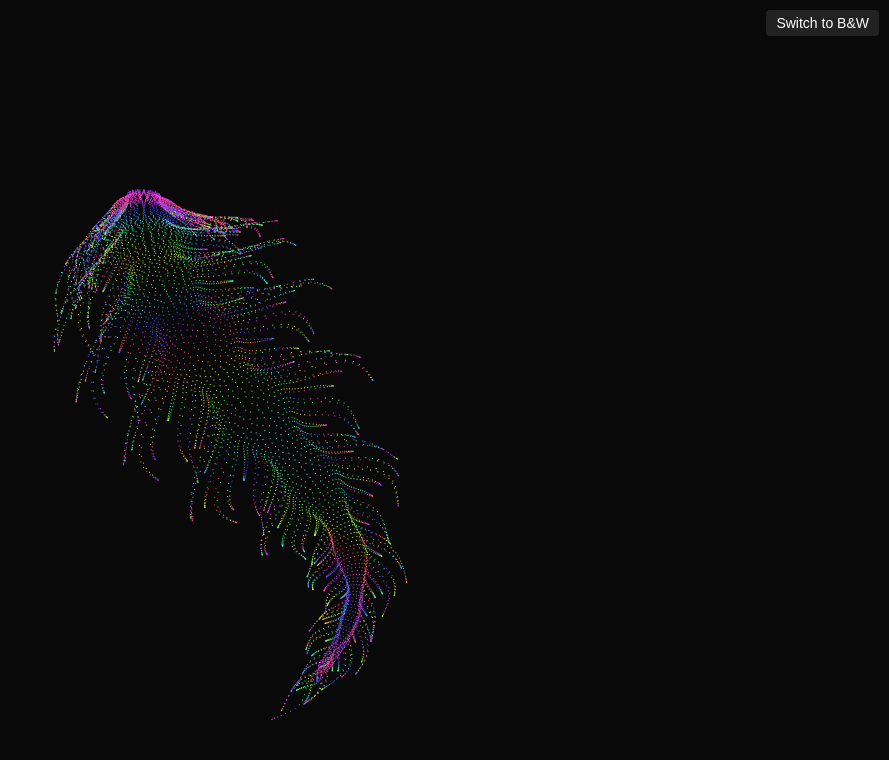
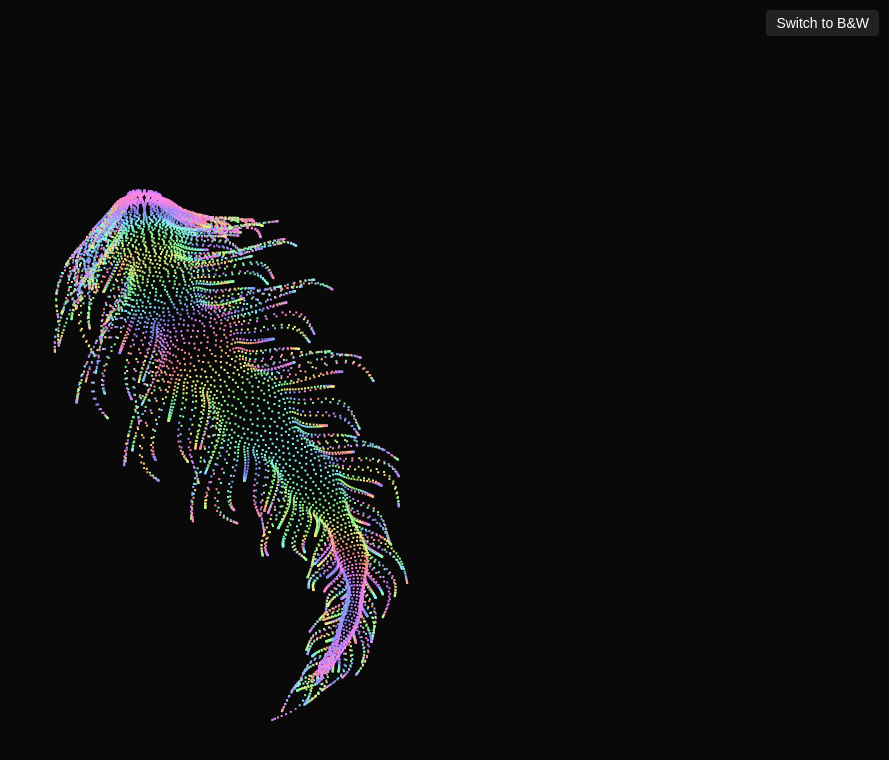
Before and after one commit to l0d0v1c/Creature, a plain HTML site: page index.html in a window 1280 px wide. Shown: the whole page, without its empty margins (391-1280 px from the left). Drawn offline with Linux system fonts and the light colour scheme; animation ran at ten frames a second.

Commit message:
Update index.html

```diff
--- a/index.html
+++ b/index.html
@@ -57,6 +57,7 @@
     let t = 0;
     const dtSpeed = 0.1;  // small time offset for speed estimation
     let isBW = false;     // toggle flag
+    const pointSize = 2;  // increased point size for more visibility
 
     document.getElementById('toggleBW').addEventListener('click', () => {
       isBW = !isBW;
@@ -86,17 +87,18 @@
         const py = H - (p1.yp - yMin) * yScale;
 
         if (isBW) {
-          ctx.fillStyle = 'rgba(255,255,255,0.9)';
+          ctx.fillStyle = 'rgba(255,255,255,1)'; // full opacity
         } else {
           const p2 = computePoint(i, t + dtSpeed);
           const vx = (p2.xp - p1.xp) / dtSpeed;
           const vy = (p2.yp - p1.yp) / dtSpeed;
           const speed = Math.hypot(vx, vy);
           const hue = (speed * 4) % 360;
-          ctx.fillStyle = `hsl(${hue}, 90%, 60%)`;
+          // brighter lightness for visibility
+          ctx.fillStyle = `hsl(${hue}, 90%, 75%)`;
         }
 
-        ctx.fillRect(px, py, 1, 1);
+        ctx.fillRect(px, py, pointSize, pointSize); // larger points
       }
     }
 
```
